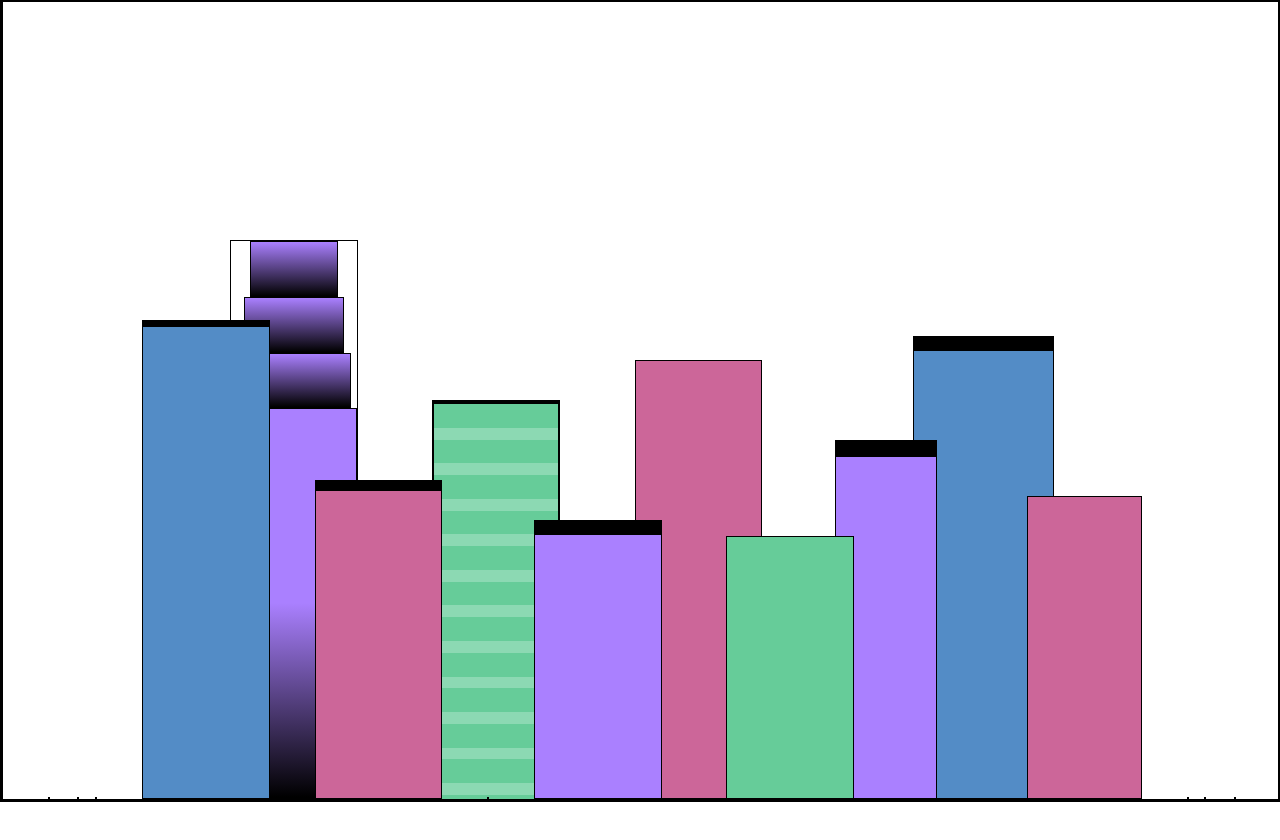
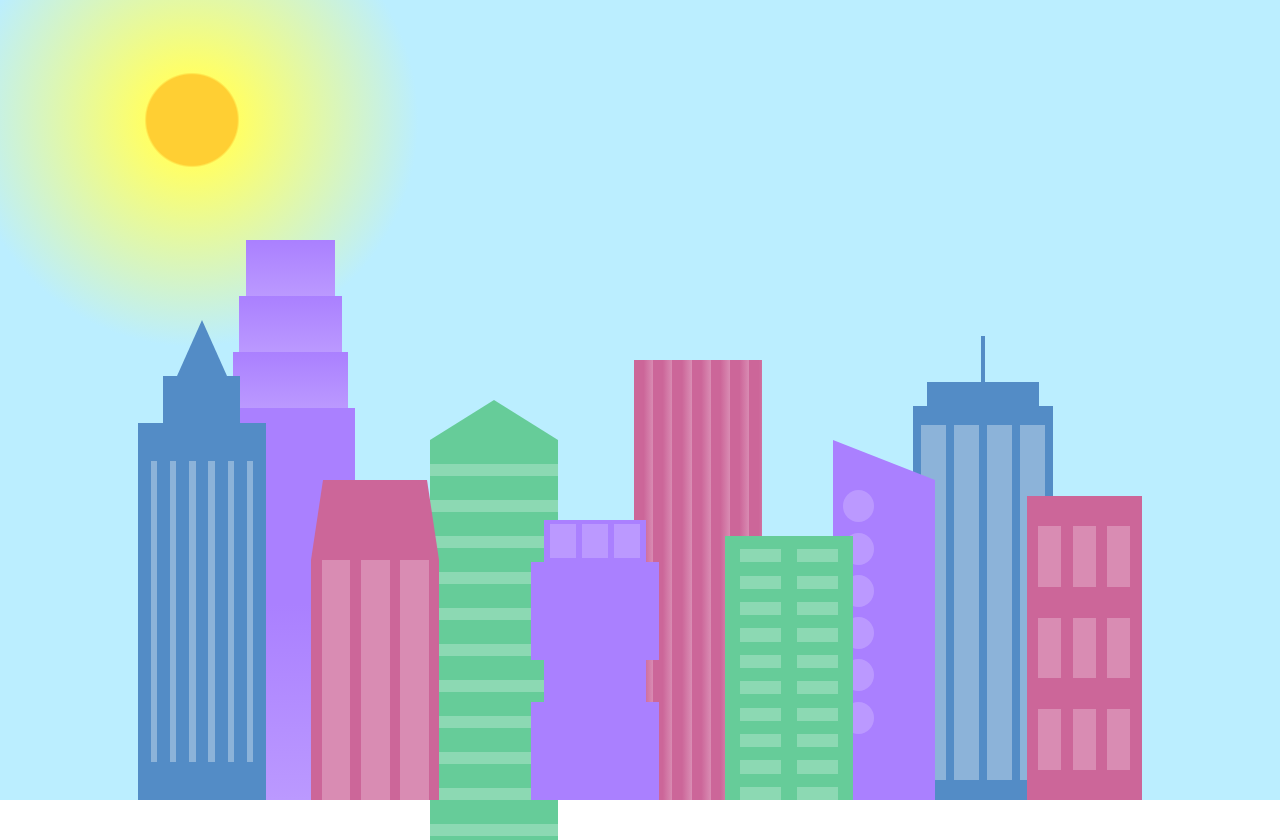
Before and after one commit to abdsymoh/city-skyline-fcc, a plain HTML site: page index.html in a window 1280 px wide. Before the commit the page ends 802 px from the top, so only its background shows below. Drawn offline with Linux system fonts and the light colour scheme.

Commit message:
Update styles.css

```diff
--- a/styles.css
+++ b/styles.css
@@ -3,12 +3,13 @@
   --building-color2: #66cc99;
   --building-color3: #cc6699;
   --building-color4: #538cc6;
-  --window-color1: black;
+  --window-color1: #bb99ff;
   --window-color2: #8cd9b3;
+  --window-color3: #d98cb3;
+  --window-color4: #8cb3d9;
 }
 
 * {
-  border: 1px solid black;
   box-sizing: border-box;
 }
 
@@ -30,13 +31,30 @@ body {
   align-items: flex-end;
 }
 
+.building-wrap {
+  display: flex;
+  flex-direction: column;
+  align-items: center;
+}
+
+.window-wrap {
+  display: flex;
+  justify-content: space-evenly;
+  align-items: center;
+}
+
+.sky {
+  background: radial-gradient(circle closest-corner at 15% 15%,
+      #ffcf33 0%,
+      #ffcf33 20%,
+      #ffff66 21%,
+      #bbeeff 100%);
+}
+
 /* BACKGROUND BUILDINGS - "bb" stands for "background building" */
 .bb1 {
   width: 10%;
   height: 70%;
-  display: flex;
-  flex-direction: column;
-  align-items: center;
 }
 
 .bb1a {
@@ -65,7 +83,12 @@ body {
 .bb2 {
   width: 10%;
   height: 50%;
-  background-color: var(--building-color2);
+}
+
+.bb2a {
+  border-bottom: 5vh solid var(--building-color2);
+  border-left: 5vw solid transparent;
+  border-right: 5vw solid transparent;
 }
 
 .bb2b {
@@ -80,46 +103,162 @@ body {
 .bb3 {
   width: 10%;
   height: 55%;
-  background-color: var(--building-color3);
+  background: repeating-linear-gradient(90deg,
+      var(--building-color3),
+      var(--building-color3),
+      var(--window-color3) 15%);
 }
 
 .bb4 {
   width: 11%;
   height: 58%;
+}
+
+.bb4a {
+  width: 3%;
+  height: 10%;
   background-color: var(--building-color4);
+}
+
+.bb4b {
+  width: 80%;
+  height: 5%;
+  background-color: var(--building-color4);
+}
+
+.bb4c {
+  width: 100%;
+  height: 85%;
+  background-color: var(--building-color4);
+}
+
+.bb4-window {
+  width: 18%;
+  height: 90%;
+  background-color: var(--window-color4);
 }
 
 /* FOREGROUND BUILDINGS - "fb" stands for "foreground building" */
 .fb1 {
   width: 10%;
   height: 60%;
+}
+
+.fb1a {
+  border-bottom: 7vh solid var(--building-color4);
+  border-left: 2vw solid transparent;
+  border-right: 2vw solid transparent;
+}
+
+.fb1b {
+  width: 60%;
+  height: 10%;
   background-color: var(--building-color4);
+}
+
+.fb1c {
+  width: 100%;
+  height: 80%;
+  background:
+    repeating-linear-gradient(90deg,
+      var(--building-color4),
+      var(--building-color4) 10%,
+      transparent 10%,
+      transparent 15%),
+    repeating-linear-gradient(var(--building-color4) 0%,
+      var(--building-color4) 10%,
+      var(--window-color4) 10%,
+      var(--window-color4) 90%);
+
 }
 
 .fb2 {
   width: 10%;
   height: 40%;
+}
+
+.fb2a {
+  width: 100%;
+  border-bottom: 10vh solid var(--building-color3);
+  border-left: 1vw solid transparent;
+  border-right: 1vw solid transparent;
+}
+
+.fb2b {
+  width: 100%;
+  height: 75%;
   background-color: var(--building-color3);
+}
+
+.fb2-window {
+  width: 22%;
+  height: 100%;
+  background-color: var(--window-color3);
 }
 
 .fb3 {
   width: 10%;
   height: 35%;
+}
+
+.fb3a {
+  width: 80%;
+  height: 15%;
   background-color: var(--building-color1);
 }
 
+.fb3b {
+  width: 100%;
+  height: 35%;
+  background-color: var(--building-color1);
+}
+
+.fb3-window {
+  width: 25%;
+  height: 80%;
+  background-color: var(--window-color1);
+}
+
 .fb4 {
+  display: flex;
+  flex-wrap: wrap;
   width: 8%;
   height: 45%;
-  background-color: var(--building-color1);
   position: relative;
   left: 10%;
+}
+
+.fb4a {
+  border-top: 5vh solid transparent;
+  border-left: 8vw solid var(--building-color1);
+}
+
+.fb4b {
+  width: 100%;
+  height: 89%;
+  background-color: var(--building-color1);
+}
+
+.fb4-window {
+  width: 30%;
+  height: 10%;
+  border-radius: 50%;
+  background-color: var(--window-color1);
+  margin: 10%;
 }
 
 .fb5 {
   width: 10%;
   height: 33%;
-  background-color: var(--building-color2);
+  background: repeating-linear-gradient(var(--building-color2) 0%,
+      var(--building-color2) 5%,
+      transparent 5%,
+      transparent 10%), repeating-linear-gradient(90deg,
+      var(--building-color2) 0%,
+      var(--building-color2) 12%,
+      var(--window-color2) 12%,
+      var(--window-color2) 44%);
+
   position: relative;
   right: 10%;
 }
@@ -127,5 +266,35 @@ body {
 .fb6 {
   width: 9%;
   height: 38%;
-  background-color: var(--building-color3);
+  background: repeating-linear-gradient(90deg,
+      var(--building-color3) 0%,
+      var(--building-color3) 10%,
+      transparent 10%,
+      transparent 30%),
+    repeating-linear-gradient(var(--building-color3) 0%,
+      var(--building-color3) 10%,
+      var(--window-color3) 10%,
+      var(--window-color3) 30%);
 }
+
+/* media query */
+@media (max-width: 1000px) {
+  :root {
+    --building-color1: #000;
+    --building-color2: #000;
+    --building-color3: #000;
+    --building-color4: #000;
+    --window-color1: #777;
+    --window-color2: #777;
+    --window-color3: #777;
+    --window-color4: #777;
+  }
+  .sky {
+      background: radial-gradient(circle closest-corner at 15% 15%,
+          #ccc 0%,
+          #ccc 20%,
+          #445 21%,
+          #223 100%);
+    }
+
+}
```
